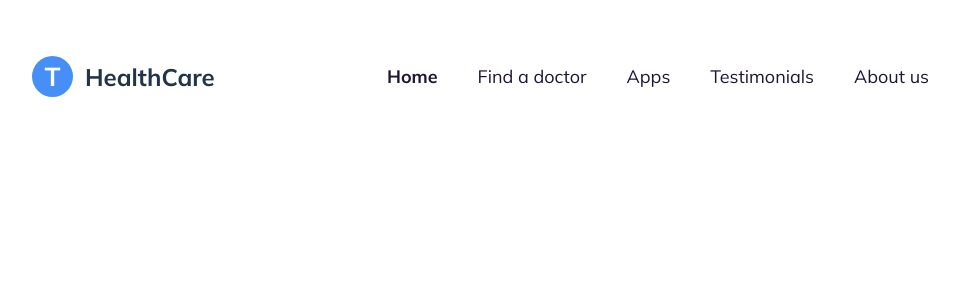
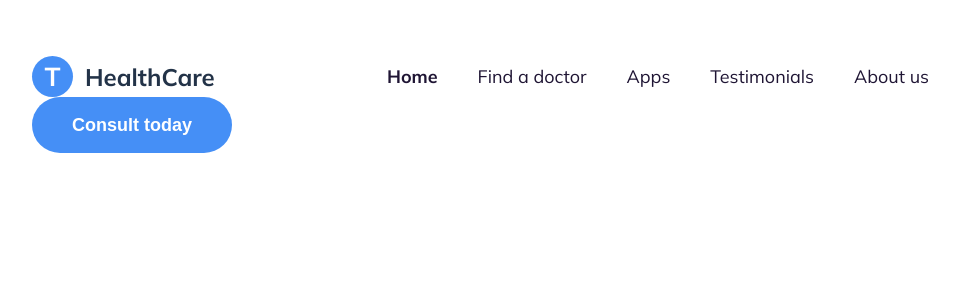
Before and after one commit to zavyalov-daniil/zavyalov-react-1, a React (Vite) app: page / in a window 1280 px wide. Shown: the top 300 px of the page, without its empty margins (159-1118 px from the left). Built offline with nearby package versions, Linux system fonts and the light colour scheme.

Commit message:
[+] add custom button

```diff
--- a/src/App.tsx
+++ b/src/App.tsx
@@ -2,6 +2,7 @@
 
 //Components
 import AppHeader from "./components/AppHeader";
+import CustomButton from "./components/CustomButton";
 
 //Styles
 //import classes from './App.module.css';
@@ -11,6 +12,7 @@ function App() {
   return (
     <>
         <AppHeader />
+        <CustomButton text = { "Consult today" } />
     </>
   )
 }
--- /dev/null
+++ b/src/components/CustomButton/CustomButton.module.css
@@ -0,0 +1,18 @@
+.customButton {
+    height: 56px;
+    border-radius: 51px;
+    padding-left: 40px;
+    padding-right: 40px;
+    border-width: 0;
+    cursor: pointer;
+    border-style: solid;
+    font-size: 18px;
+    font-style: normal;
+    font-weight: 700;
+}
+
+.defaultBgAndPadding {
+    color: var(--main-bg-color);
+    background-color: var(--second-color);
+    border-width: 0;
+}
--- /dev/null
+++ b/src/components/CustomButton/CustomButton.tsx
@@ -0,0 +1,19 @@
+import React from "react";
+import classes from './CustomButton.module.css'
+import clsx from "clsx";
+
+interface CustomButtonProps {
+    text: string;
+    handleClick?: () => void;
+    className?: string;
+}
+
+const CustomButton: React.FC<CustomButtonProps> = ({ text , handleClick = () => {}, className= classes.defaultBgAndPadding }) => {
+    return (
+        <button className={clsx(classes.customButton, className)} onClick={handleClick}>
+            {text}
+        </button>
+    )
+}
+
+export default CustomButton;
--- /dev/null
+++ b/src/components/CustomButton/index.ts
@@ -0,0 +1 @@
+export { default } from './CustomButton.tsx';
```
